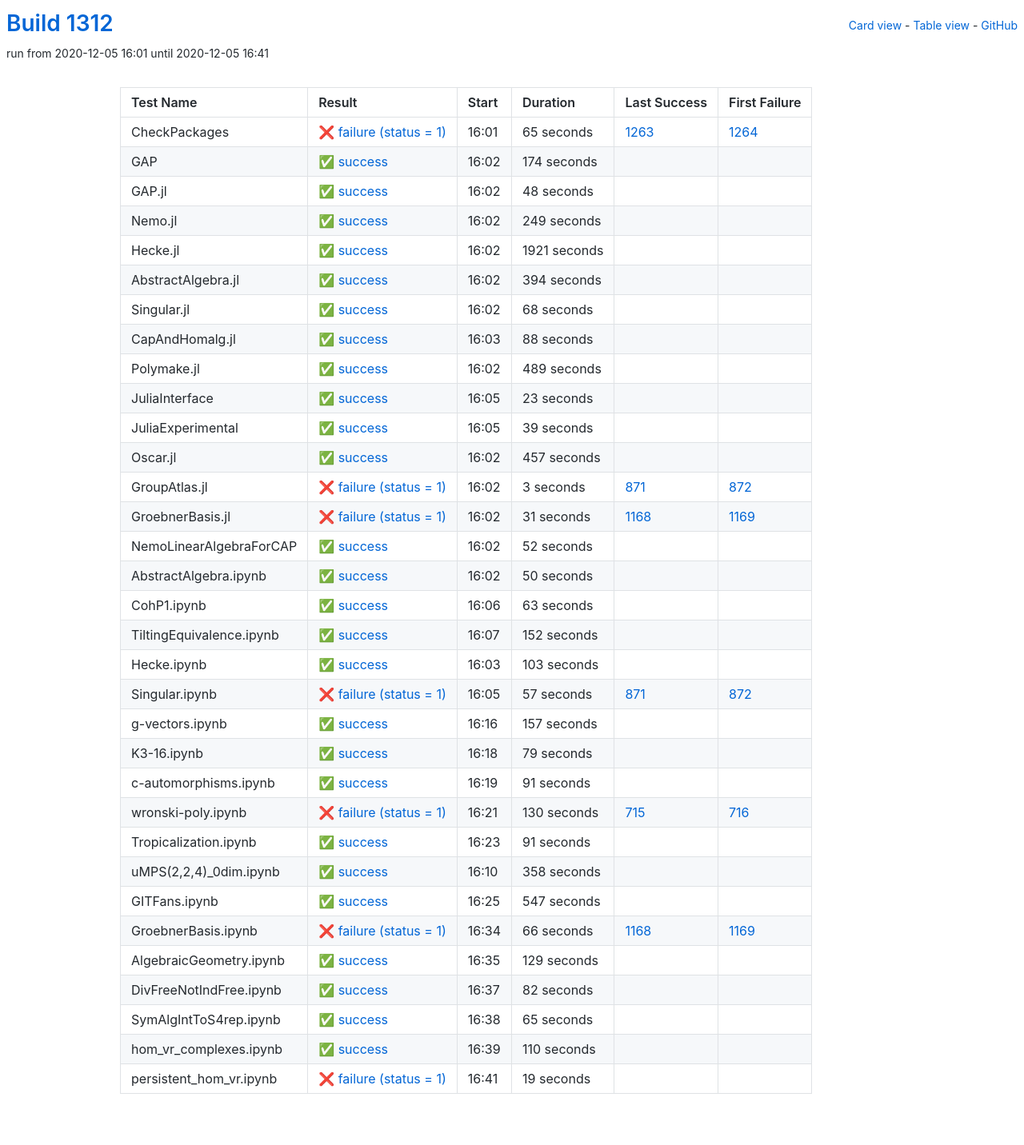
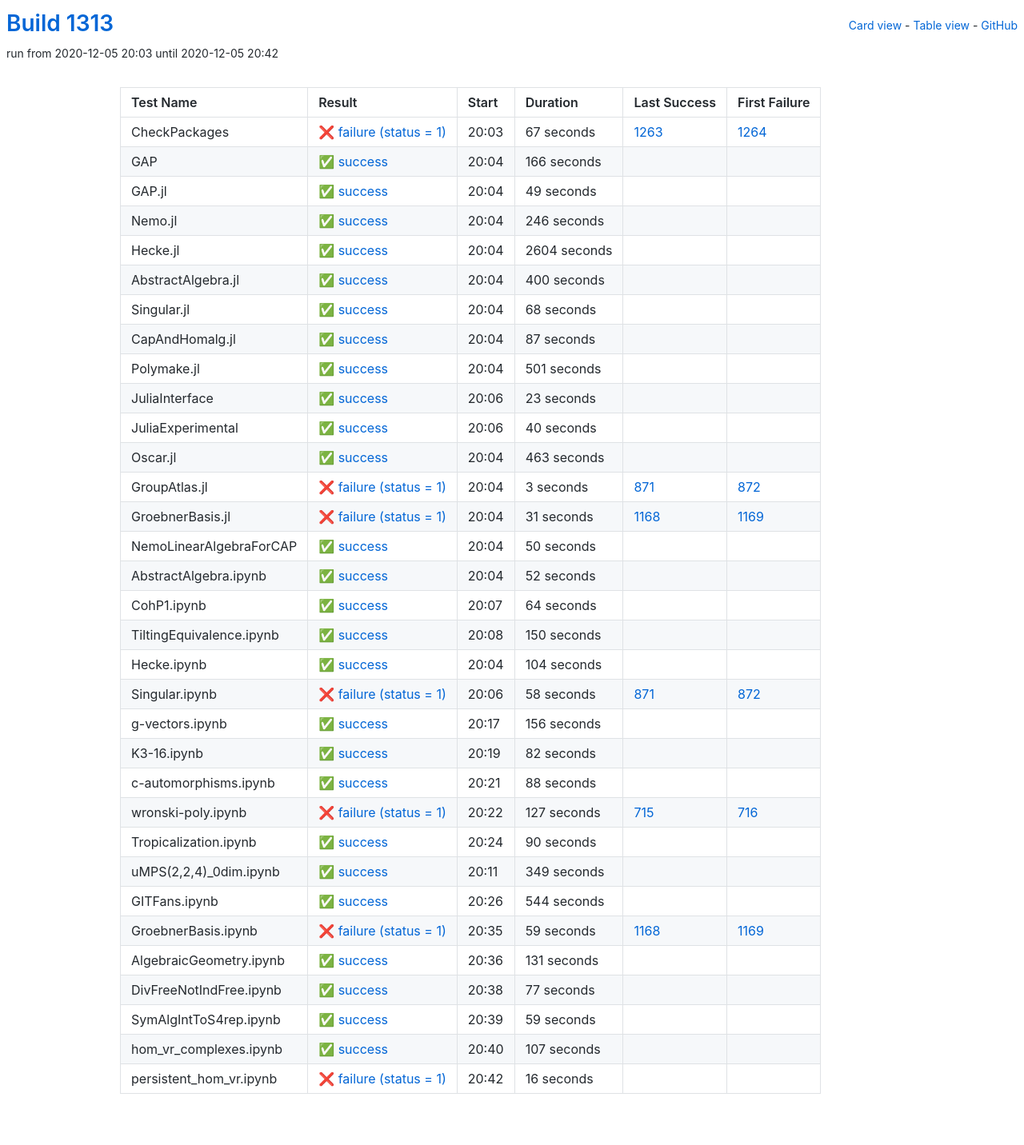
Before and after one commit to oscar-system/oscar-ci-status-stable, a Jekyll site: the page built from table.html, in a window 1280 px wide. Shown: the whole page at 80% size. Built offline with Jekyll 4.4.1, drawn with Linux system fonts in a browser that asks for light colours.

Commit message:
Build #1313

```diff
--- a/_data/ci.yml
+++ b/_data/ci.yml
@@ -1,6 +1,6 @@
 ---
-build: 1312
-build_url: https://oscarci.mathematik.uni-kl.de/job/oscar-stable/1312/
+build: 1313
+build_url: https://oscarci.mathematik.uni-kl.de/job/oscar-stable/1313/
 job: oscar-stable
 organization: oscar-system
 repo: oscar-ci-status-stable
@@ -8,80 +8,80 @@ repourl: https://github.com/oscar-system/oscar-ci-status-stable
 tests:
 - name: CheckPackages
   id: checkpackages
-  log: https://oscarci.mathematik.uni-kl.de/job/oscar-stable/1312/artifact/logs/build-1312/CheckPackages.log
-  start: 2020-12-05 16:01
+  log: https://oscarci.mathematik.uni-kl.de/job/oscar-stable/1313/artifact/logs/build-1313/CheckPackages.log
+  start: 2020-12-05 20:03
   success: false
   exitcode: 1
   status: failure
-  duration: 65
+  duration: 67
   last_success: 1263
   last_success_url: https://oscarci.mathematik.uni-kl.de/job/oscar-stable/1263/
   first_failure: 1264
   first_failure_url: https://oscarci.mathematik.uni-kl.de/job/oscar-stable/1264/
 - name: GAP
   id: gap
-  log: https://oscarci.mathematik.uni-kl.de/job/oscar-stable/1312/artifact/logs/build-1312/GAP.log
-  start: 2020-12-05 16:02
+  log: https://oscarci.mathematik.uni-kl.de/job/oscar-stable/1313/artifact/logs/build-1313/GAP.log
+  start: 2020-12-05 20:04
   success: true
   exitcode: 0
   status: success
-  duration: 174
+  duration: 166
   last_success: false
   last_success_url:
   first_failure: false
   first_failure_url:
 - name: GAP.jl
   id: gap-jl
-  log: https://oscarci.mathematik.uni-kl.de/job/oscar-stable/1312/artifact/logs/build-1312/GAP.jl.log
-  start: 2020-12-05 16:02
+  log: https://oscarci.mathematik.uni-kl.de/job/oscar-stable/1313/artifact/logs/build-1313/GAP.jl.log
+  start: 2020-12-05 20:04
   success: true
   exitcode: 0
   status: success
-  duration: 48
+  duration: 49
   last_success: false
   last_success_url:
   first_failure: false
   first_failure_url:
 - name: Nemo.jl
   id: nemo-jl
-  log: https://oscarci.mathematik.uni-kl.de/job/oscar-stable/1312/artifact/logs/build-1312/Nemo.jl.log
-  start: 2020-12-05 16:02
+  log: https://oscarci.mathematik.uni-kl.de/job/oscar-stable/1313/artifact/logs/build-1313/Nemo.jl.log
+  start: 2020-12-05 20:04
   success: true
   exitcode: 0
   status: success
-  duration: 249
+  duration: 246
   last_success: false
   last_success_url:
   first_failure: false
   first_failure_url:
 - name: Hecke.jl
   id: hecke-jl
-  log: https://oscarci.mathematik.uni-kl.de/job/oscar-stable/1312/artifact/logs/build-1312/Hecke.jl.log
-  start: 2020-12-05 16:02
+  log: https://oscarci.mathematik.uni-kl.de/job/oscar-stable/1313/artifact/logs/build-1313/Hecke.jl.log
+  start: 2020-12-05 20:04
   success: true
   exitcode: 0
   status: success
-  duration: 1921
+  duration: 2604
   last_success: false
   last_success_url:
   first_failure: false
   first_failure_url:
 - name: AbstractAlgebra.jl
   id: abstractalgebra-jl
-  log: https://oscarci.mathematik.uni-kl.de/job/oscar-stable/1312/artifact/logs/build-1312/AbstractAlgebra.jl.log
-  start: 2020-12-05 16:02
+  log: https://oscarci.mathematik.uni-kl.de/job/oscar-stable/1313/artifact/logs/build-1313/AbstractAlgebra.jl.log
+  start: 2020-12-05 20:04
   success: true
   exitcode: 0
   status: success
-  duration: 394
+  duration: 400
   last_success: false
   last_success_url:
   first_failure: false
   first_failure_url:
 - name: Singular.jl
   id: singular-jl
-  log: https://oscarci.mathematik.uni-kl.de/job/oscar-stable/1312/artifact/logs/build-1312/Singular.jl.log
-  start: 2020-12-05 16:02
+  log: https://oscarci.mathematik.uni-kl.de/job/oscar-stable/1313/artifact/logs/build-1313/Singular.jl.log
+  start: 2020-12-05 20:04
   success: true
   exitcode: 0
   status: success
@@ -92,32 +92,32 @@ tests:
   first_failure_url:
 - name: CapAndHomalg.jl
   id: capandhomalg-jl
-  log: https://oscarci.mathematik.uni-kl.de/job/oscar-stable/1312/artifact/logs/build-1312/CapAndHomalg.jl.log
-  start: 2020-12-05 16:03
+  log: https://oscarci.mathematik.uni-kl.de/job/oscar-stable/1313/artifact/logs/build-1313/CapAndHomalg.jl.log
+  start: 2020-12-05 20:04
   success: true
   exitcode: 0
   status: success
-  duration: 88
+  duration: 87
   last_success: false
   last_success_url:
   first_failure: false
   first_failure_url:
 - name: Polymake.jl
   id: polymake-jl
-  log: https://oscarci.mathematik.uni-kl.de/job/oscar-stable/1312/artifact/logs/build-1312/Polymake.jl.log
-  start: 2020-12-05 16:02
+  log: https://oscarci.mathematik.uni-kl.de/job/oscar-stable/1313/artifact/logs/build-1313/Polymake.jl.log
+  start: 2020-12-05 20:04
   success: true
   exitcode: 0
   status: success
-  duration: 489
+  duration: 501
   last_success: false
   last_success_url:
   first_failure: false
   first_failure_url:
 - name: JuliaInterface
   id: juliainterface
-  log: https://oscarci.mathematik.uni-kl.de/job/oscar-stable/1312/artifact/logs/build-1312/JuliaInterface.log
-  start: 2020-12-05 16:05
+  log: https://oscarci.mathematik.uni-kl.de/job/oscar-stable/1313/artifact/logs/build-1313/JuliaInterface.log
+  start: 2020-12-05 20:06
   success: true
   exitcode: 0
   status: success
@@ -128,32 +128,32 @@ tests:
   first_failure_url:
 - name: JuliaExperimental
   id: juliaexperimental
-  log: https://oscarci.mathematik.uni-kl.de/job/oscar-stable/1312/artifact/logs/build-1312/JuliaExperimental.log
-  start: 2020-12-05 16:05
+  log: https://oscarci.mathematik.uni-kl.de/job/oscar-stable/1313/artifact/logs/build-1313/JuliaExperimental.log
+  start: 2020-12-05 20:06
   success: true
   exitcode: 0
   status: success
-  duration: 39
+  duration: 40
   last_success: false
   last_success_url:
   first_failure: false
   first_failure_url:
 - name: Oscar.jl
   id: oscar-jl
-  log: https://oscarci.mathematik.uni-kl.de/job/oscar-stable/1312/artifact/logs/build-1312/Oscar.jl.log
-  start: 2020-12-05 16:02
+  log: https://oscarci.mathematik.uni-kl.de/job/oscar-stable/1313/artifact/logs/build-1313/Oscar.jl.log
+  start: 2020-12-05 20:04
   success: true
   exitcode: 0
   status: success
-  duration: 457
+  duration: 463
   last_success: false
   last_success_url:
   first_failure: false
   first_failure_url:
 - name: GroupAtlas.jl
   id: groupatlas-jl
-  log: https://oscarci.mathematik.uni-kl.de/job/oscar-stable/1312/artifact/logs/build-1312/GroupAtlas.jl.log
-  start: 2020-12-05 16:02
+  log: https://oscarci.mathematik.uni-kl.de/job/oscar-stable/1313/artifact/logs/build-1313/GroupAtlas.jl.log
+  start: 2020-12-05 20:04
   success: false
   exitcode: 1
   status: failure
@@ -164,8 +164,8 @@ tests:
   first_failure_url: https://oscarci.mathematik.uni-kl.de/job/oscar-stable/872/
 - name: GroebnerBasis.jl
   id: groebnerbasis-jl
-  log: https://oscarci.mathematik.uni-kl.de/job/oscar-stable/1312/artifact/logs/build-1312/GroebnerBasis.jl.log
-  start: 2020-12-05 16:02
+  log: https://oscarci.mathematik.uni-kl.de/job/oscar-stable/1313/artifact/logs/build-1313/GroebnerBasis.jl.log
+  start: 2020-12-05 20:04
   success: false
   exitcode: 1
   status: failure
@@ -176,8 +176,20 @@ tests:
   first_failure_url: https://oscarci.mathematik.uni-kl.de/job/oscar-stable/1169/
 - name: NemoLinearAlgebraForCAP
   id: nemolinearalgebraforcap
-  log: https://oscarci.mathematik.uni-kl.de/job/oscar-stable/1312/artifact/logs/build-1312/NemoLinearAlgebraForCAP.log
-  start: 2020-12-05 16:02
+  log: https://oscarci.mathematik.uni-kl.de/job/oscar-stable/1313/artifact/logs/build-1313/NemoLinearAlgebraForCAP.log
+  start: 2020-12-05 20:04
+  success: true
+  exitcode: 0
+  status: success
+  duration: 50
+  last_success: false
+  last_success_url:
+  first_failure: false
+  first_failure_url:
+- name: AbstractAlgebra.ipynb
+  id: abstractalgebra-ipynb
+  log: https://oscarci.mathematik.uni-kl.de/job/oscar-stable/1313/artifact/logs/build-1313/AbstractAlgebra.ipynb.log
+  start: 2020-12-05 20:04
   success: true
   exitcode: 0
   status: success
@@ -186,178 +198,70 @@ tests:
   last_success_url:
   first_failure: false
   first_failure_url:
-- name: AbstractAlgebra.ipynb
-  id: abstractalgebra-ipynb
-  log: https://oscarci.mathematik.uni-kl.de/job/oscar-stable/1312/artifact/logs/build-1312/AbstractAlgebra.ipynb.log
-  start: 2020-12-05 16:02
+- name: CohP1.ipynb
+  id: cohp1-ipynb
+  log: https://oscarci.mathematik.uni-kl.de/job/oscar-stable/1313/artifact/logs/build-1313/CohP1.ipynb.log
+  start: 2020-12-05 20:07
   success: true
   exitcode: 0
   status: success
-  duration: 50
-  last_success: false
-  last_success_url:
-  first_failure: false
-  first_failure_url:
-- name: CohP1.ipynb
-  id: cohp1-ipynb
-  log: https://oscarci.mathematik.uni-kl.de/job/oscar-stable/1312/artifact/logs/build-1312/CohP1.ipynb.log
-  start: 2020-12-05 16:06
-  success: true
-  exitcode: 0
-  status: success
-  duration: 63
+  duration: 64
   last_success: false
   last_success_url:
   first_failure: false
   first_failure_url:
 - name: TiltingEquivalence.ipynb
   id: tiltingequivalence-ipynb
-  log: https://oscarci.mathematik.uni-kl.de/job/oscar-stable/1312/artifact/logs/build-1312/TiltingEquivalence.ipynb.log
-  start: 2020-12-05 16:07
+  log: https://oscarci.mathematik.uni-kl.de/job/oscar-stable/1313/artifact/logs/build-1313/TiltingEquivalence.ipynb.log
+  start: 2020-12-05 20:08
   success: true
   exitcode: 0
   status: success
-  duration: 152
+  duration: 150
   last_success: false
   last_success_url:
   first_failure: false
   first_failure_url:
 - name: Hecke.ipynb
   id: hecke-ipynb
-  log: https://oscarci.mathematik.uni-kl.de/job/oscar-stable/1312/artifact/logs/build-1312/Hecke.ipynb.log
-  start: 2020-12-05 16:03
+  log: https://oscarci.mathematik.uni-kl.de/job/oscar-stable/1313/artifact/logs/build-1313/Hecke.ipynb.log
+  start: 2020-12-05 20:04
   success: true
   exitcode: 0
   status: success
-  duration: 103
+  duration: 104
   last_success: false
   last_success_url:
   first_failure: false
   first_failure_url:
 - name: Singular.ipynb
   id: singular-ipynb
-  log: https://oscarci.mathematik.uni-kl.de/job/oscar-stable/1312/artifact/logs/build-1312/Singular.ipynb.log
-  start: 2020-12-05 16:05
+  log: https://oscarci.mathematik.uni-kl.de/job/oscar-stable/1313/artifact/logs/build-1313/Singular.ipynb.log
+  start: 2020-12-05 20:06
   success: false
   exitcode: 1
   status: failure
-  duration: 57
+  duration: 58
   last_success: 871
   last_success_url: https://oscarci.mathematik.uni-kl.de/job/oscar-stable/871/
   first_failure: 872
   first_failure_url: https://oscarci.mathematik.uni-kl.de/job/oscar-stable/872/
 - name: g-vectors.ipynb
   id: g-vectors-ipynb
-  log: https://oscarci.mathematik.uni-kl.de/job/oscar-stable/1312/artifact/logs/build-1312/g-vectors.ipynb.log
-  start: 2020-12-05 16:16
+  log: https://oscarci.mathematik.uni-kl.de/job/oscar-stable/1313/artifact/logs/build-1313/g-vectors.ipynb.log
+  start: 2020-12-05 20:17
   success: true
   exitcode: 0
   status: success
-  duration: 157
+  duration: 156
   last_success: false
   last_success_url:
   first_failure: false
   first_failure_url:
 - name: K3-16.ipynb
   id: k3-16-ipynb
-  log: https://oscarci.mathematik.uni-kl.de/job/oscar-stable/1312/artifact/logs/build-1312/K3-16.ipynb.log
-  start: 2020-12-05 16:18
-  success: true
-  exitcode: 0
-  status: success
-  duration: 79
-  last_success: false
-  last_success_url:
-  first_failure: false
-  first_failure_url:
-- name: c-automorphisms.ipynb
-  id: c-automorphisms-ipynb
-  log: https://oscarci.mathematik.uni-kl.de/job/oscar-stable/1312/artifact/logs/build-1312/c-automorphisms.ipynb.log
-  start: 2020-12-05 16:19
-  success: true
-  exitcode: 0
-  status: success
-  duration: 91
-  last_success: false
-  last_success_url:
-  first_failure: false
-  first_failure_url:
-- name: wronski-poly.ipynb
-  id: wronski-poly-ipynb
-  log: https://oscarci.mathematik.uni-kl.de/job/oscar-stable/1312/artifact/logs/build-1312/wronski-poly.ipynb.log
-  start: 2020-12-05 16:21
-  success: false
-  exitcode: 1
-  status: failure
-  duration: 130
-  last_success: 715
-  last_success_url: https://oscarci.mathematik.uni-kl.de/job/oscar-stable/715/
-  first_failure: 716
-  first_failure_url: https://oscarci.mathematik.uni-kl.de/job/oscar-stable/716/
-- name: Tropicalization.ipynb
-  id: tropicalization-ipynb
-  log: https://oscarci.mathematik.uni-kl.de/job/oscar-stable/1312/artifact/logs/build-1312/Tropicalization.ipynb.log
-  start: 2020-12-05 16:23
-  success: true
-  exitcode: 0
-  status: success
-  duration: 91
-  last_success: false
-  last_success_url:
-  first_failure: false
-  first_failure_url:
-- name: uMPS(2,2,4)_0dim.ipynb
-  id: umps-2-2-4-0dim-ipynb
-  log: https://oscarci.mathematik.uni-kl.de/job/oscar-stable/1312/artifact/logs/build-1312/uMPS-2-2-4-_0dim.ipynb.log
-  start: 2020-12-05 16:10
-  success: true
-  exitcode: 0
-  status: success
-  duration: 358
-  last_success: false
-  last_success_url:
-  first_failure: false
-  first_failure_url:
-- name: GITFans.ipynb
-  id: gitfans-ipynb
-  log: https://oscarci.mathematik.uni-kl.de/job/oscar-stable/1312/artifact/logs/build-1312/GITFans.ipynb.log
-  start: 2020-12-05 16:25
-  success: true
-  exitcode: 0
-  status: success
-  duration: 547
-  last_success: false
-  last_success_url:
-  first_failure: false
-  first_failure_url:
-- name: GroebnerBasis.ipynb
-  id: groebnerbasis-ipynb
-  log: https://oscarci.mathematik.uni-kl.de/job/oscar-stable/1312/artifact/logs/build-1312/GroebnerBasis.ipynb.log
-  start: 2020-12-05 16:34
-  success: false
-  exitcode: 1
-  status: failure
-  duration: 66
-  last_success: 1168
-  last_success_url: https://oscarci.mathematik.uni-kl.de/job/oscar-stable/1168/
-  first_failure: 1169
-  first_failure_url: https://oscarci.mathematik.uni-kl.de/job/oscar-stable/1169/
-- name: AlgebraicGeometry.ipynb
-  id: algebraicgeometry-ipynb
-  log: https://oscarci.mathematik.uni-kl.de/job/oscar-stable/1312/artifact/logs/build-1312/AlgebraicGeometry.ipynb.log
-  start: 2020-12-05 16:35
-  success: true
-  exitcode: 0
-  status: success
-  duration: 129
-  last_success: false
-  last_success_url:
-  first_failure: false
-  first_failure_url:
-- name: DivFreeNotIndFree.ipynb
-  id: divfreenotindfree-ipynb
-  log: https://oscarci.mathematik.uni-kl.de/job/oscar-stable/1312/artifact/logs/build-1312/DivFreeNotIndFree.ipynb.log
-  start: 2020-12-05 16:37
+  log: https://oscarci.mathematik.uni-kl.de/job/oscar-stable/1313/artifact/logs/build-1313/K3-16.ipynb.log
+  start: 2020-12-05 20:19
   success: true
   exitcode: 0
   status: success
@@ -366,38 +270,134 @@ tests:
   last_success_url:
   first_failure: false
   first_failure_url:
-- name: SymAlgIntToS4rep.ipynb
-  id: symalginttos4rep-ipynb
-  log: https://oscarci.mathematik.uni-kl.de/job/oscar-stable/1312/artifact/logs/build-1312/SymAlgIntToS4rep.ipynb.log
-  start: 2020-12-05 16:38
+- name: c-automorphisms.ipynb
+  id: c-automorphisms-ipynb
+  log: https://oscarci.mathematik.uni-kl.de/job/oscar-stable/1313/artifact/logs/build-1313/c-automorphisms.ipynb.log
+  start: 2020-12-05 20:21
   success: true
   exitcode: 0
   status: success
-  duration: 65
+  duration: 88
+  last_success: false
+  last_success_url:
+  first_failure: false
+  first_failure_url:
+- name: wronski-poly.ipynb
+  id: wronski-poly-ipynb
+  log: https://oscarci.mathematik.uni-kl.de/job/oscar-stable/1313/artifact/logs/build-1313/wronski-poly.ipynb.log
+  start: 2020-12-05 20:22
+  success: false
+  exitcode: 1
+  status: failure
+  duration: 127
+  last_success: 715
+  last_success_url: https://oscarci.mathematik.uni-kl.de/job/oscar-stable/715/
+  first_failure: 716
+  first_failure_url: https://oscarci.mathematik.uni-kl.de/job/oscar-stable/716/
+- name: Tropicalization.ipynb
+  id: tropicalization-ipynb
+  log: https://oscarci.mathematik.uni-kl.de/job/oscar-stable/1313/artifact/logs/build-1313/Tropicalization.ipynb.log
+  start: 2020-12-05 20:24
+  success: true
+  exitcode: 0
+  status: success
+  duration: 90
+  last_success: false
+  last_success_url:
+  first_failure: false
+  first_failure_url:
+- name: uMPS(2,2,4)_0dim.ipynb
+  id: umps-2-2-4-0dim-ipynb
+  log: https://oscarci.mathematik.uni-kl.de/job/oscar-stable/1313/artifact/logs/build-1313/uMPS-2-2-4-_0dim.ipynb.log
+  start: 2020-12-05 20:11
+  success: true
+  exitcode: 0
+  status: success
+  duration: 349
+  last_success: false
+  last_success_url:
+  first_failure: false
+  first_failure_url:
+- name: GITFans.ipynb
+  id: gitfans-ipynb
+  log: https://oscarci.mathematik.uni-kl.de/job/oscar-stable/1313/artifact/logs/build-1313/GITFans.ipynb.log
+  start: 2020-12-05 20:26
+  success: true
+  exitcode: 0
+  status: success
+  duration: 544
+  last_success: false
+  last_success_url:
+  first_failure: false
+  first_failure_url:
+- name: GroebnerBasis.ipynb
+  id: groebnerbasis-ipynb
+  log: https://oscarci.mathematik.uni-kl.de/job/oscar-stable/1313/artifact/logs/build-1313/GroebnerBasis.ipynb.log
+  start: 2020-12-05 20:35
+  success: false
+  exitcode: 1
+  status: failure
+  duration: 59
+  last_success: 1168
+  last_success_url: https://oscarci.mathematik.uni-kl.de/job/oscar-stable/1168/
+  first_failure: 1169
+  first_failure_url: https://oscarci.mathematik.uni-kl.de/job/oscar-stable/1169/
+- name: AlgebraicGeometry.ipynb
+  id: algebraicgeometry-ipynb
+  log: https://oscarci.mathematik.uni-kl.de/job/oscar-stable/1313/artifact/logs/build-1313/AlgebraicGeometry.ipynb.log
+  start: 2020-12-05 20:36
+  success: true
+  exitcode: 0
+  status: success
+  duration: 131
+  last_success: false
+  last_success_url:
+  first_failure: false
+  first_failure_url:
+- name: DivFreeNotIndFree.ipynb
+  id: divfreenotindfree-ipynb
+  log: https://oscarci.mathematik.uni-kl.de/job/oscar-stable/1313/artifact/logs/build-1313/DivFreeNotIndFree.ipynb.log
+  start: 2020-12-05 20:38
+  success: true
+  exitcode: 0
+  status: success
+  duration: 77
+  last_success: false
+  last_success_url:
+  first_failure: false
+  first_failure_url:
+- name: SymAlgIntToS4rep.ipynb
+  id: symalginttos4rep-ipynb
+  log: https://oscarci.mathematik.uni-kl.de/job/oscar-stable/1313/artifact/logs/build-1313/SymAlgIntToS4rep.ipynb.log
+  start: 2020-12-05 20:39
+  success: true
+  exitcode: 0
+  status: success
+  duration: 59
   last_success: false
   last_success_url:
   first_failure: false
   first_failure_url:
 - name: hom_vr_complexes.ipynb
   id: hom-vr-complexes-ipynb
-  log: https://oscarci.mathematik.uni-kl.de/job/oscar-stable/1312/artifact/logs/build-1312/hom_vr_complexes.ipynb.log
-  start: 2020-12-05 16:39
+  log: https://oscarci.mathematik.uni-kl.de/job/oscar-stable/1313/artifact/logs/build-1313/hom_vr_complexes.ipynb.log
+  start: 2020-12-05 20:40
   success: true
   exitcode: 0
   status: success
-  duration: 110
+  duration: 107
   last_success: false
   last_success_url:
   first_failure: false
   first_failure_url:
 - name: persistent_hom_vr.ipynb
   id: persistent-hom-vr-ipynb
-  log: https://oscarci.mathematik.uni-kl.de/job/oscar-stable/1312/artifact/logs/build-1312/persistent_hom_vr.ipynb.log
-  start: 2020-12-05 16:41
+  log: https://oscarci.mathematik.uni-kl.de/job/oscar-stable/1313/artifact/logs/build-1313/persistent_hom_vr.ipynb.log
+  start: 2020-12-05 20:42
   success: false
   exitcode: 1
   status: failure
-  duration: 19
+  duration: 16
   last_success: false
   last_success_url:
   first_failure: false
```
Also changed, not shown: README.md.
